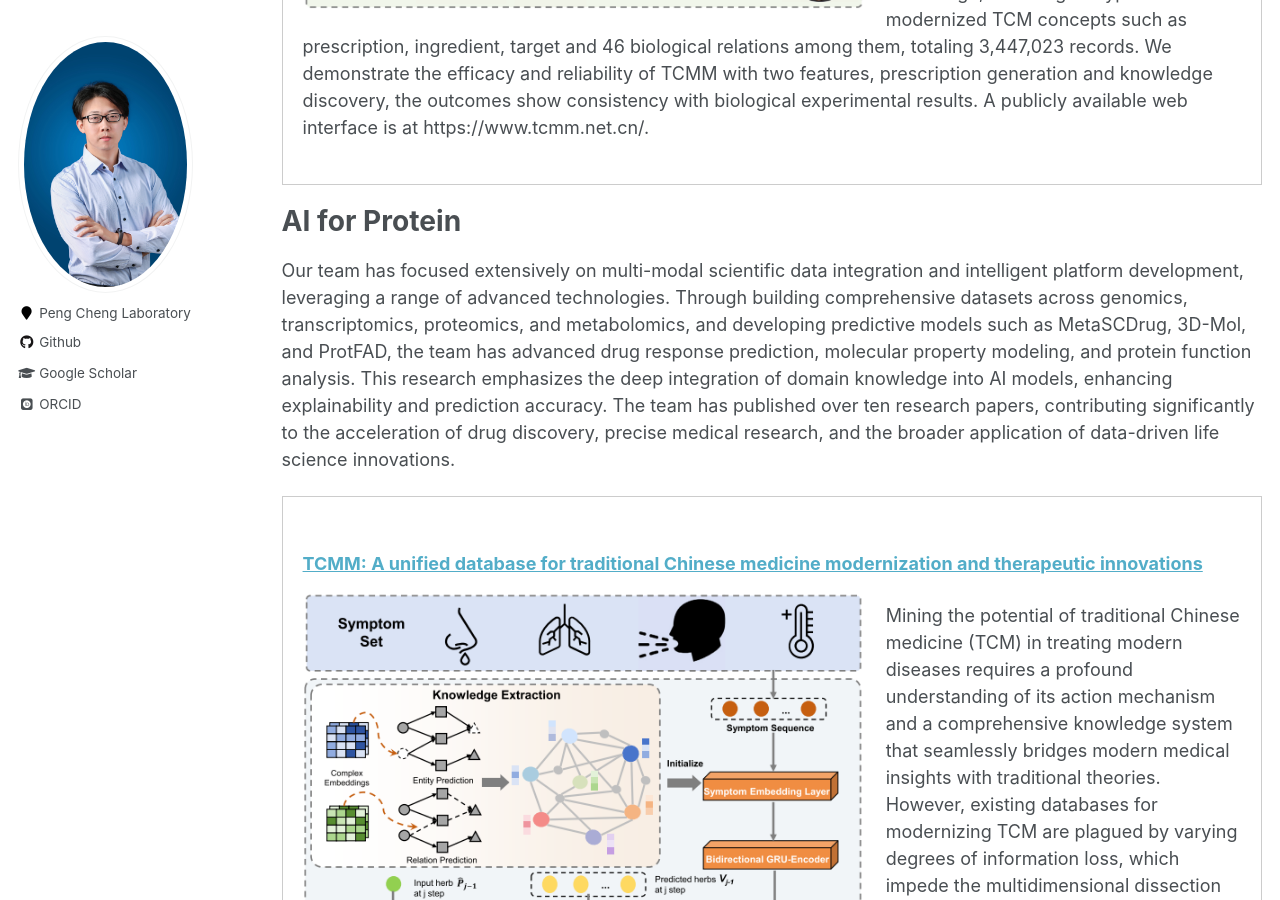
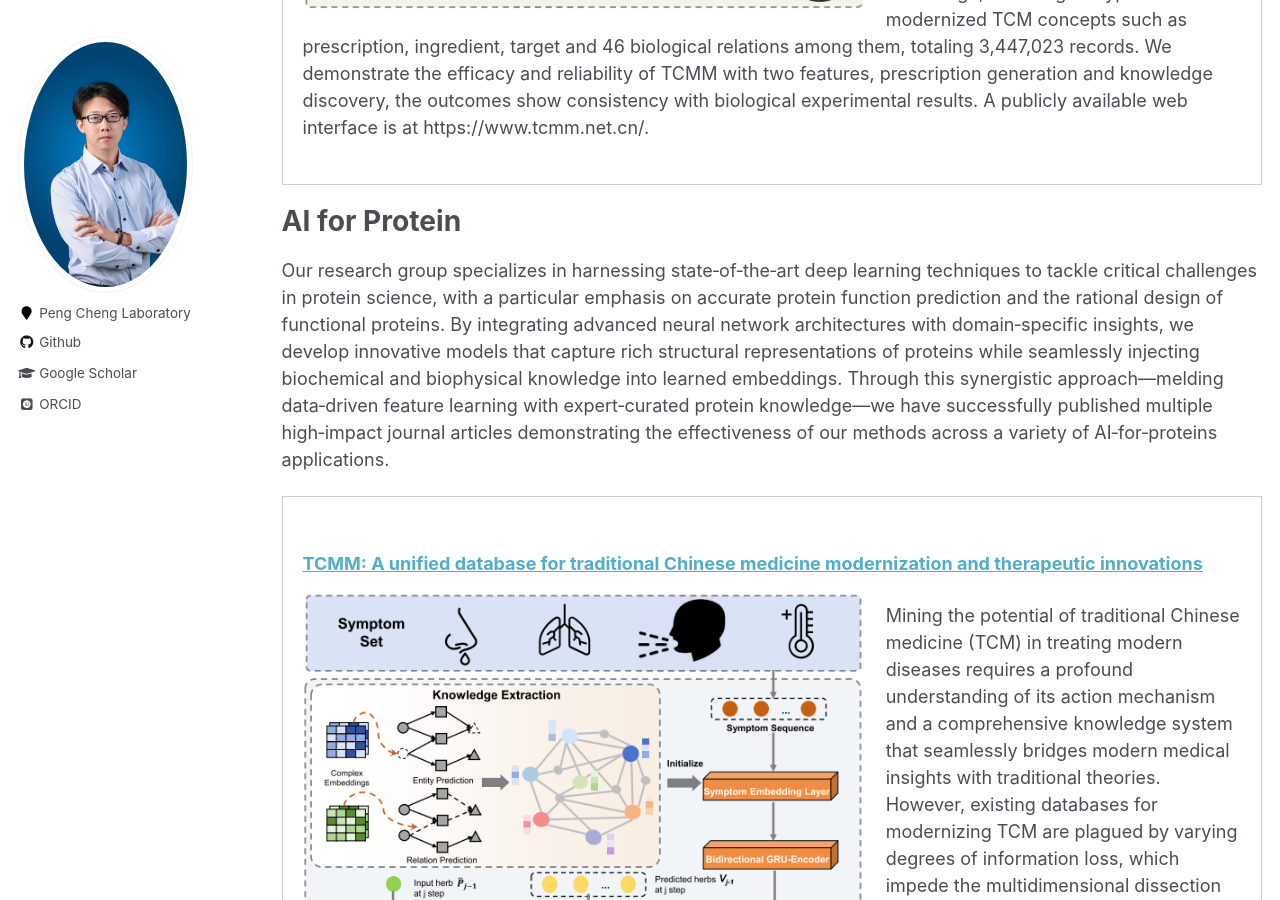
Before and after one commit to zhixiang-ren/zhixiang-ren.github.io, a Jekyll site: the page built from _pages/Research.html, in a window 1280 px wide and 900 px high, scrolled down 2834 px. Built offline with Jekyll 4.4.1, drawn with Linux system fonts in a browser that asks for light colours; some web fonts are replaced.

Commit message:
Update Research.html

```diff
--- a/_pages/Research.html
+++ b/_pages/Research.html
@@ -80,10 +80,9 @@ author_profile: true
 <!-- AI for Protein 部分 -->
 <h1>AI for Protein</h1>
 <p>
-  Our team has focused extensively on multi-modal scientific data integration and intelligent platform development, leveraging a range of advanced technologies.
-  Through building comprehensive datasets across genomics, transcriptomics, proteomics, and metabolomics, and developing predictive models such as MetaSCDrug, 3D-Mol, and ProtFAD, the team has advanced drug response prediction, molecular property modeling, and protein function analysis.
-  This research emphasizes the deep integration of domain knowledge into AI models, enhancing explainability and prediction accuracy.
-  The team has published over ten research papers, contributing significantly to the acceleration of drug discovery, precise medical research, and the broader application of data-driven life science innovations.
+  Our research group specializes in harnessing state‑of‑the‑art deep learning techniques to tackle critical challenges in protein science, with a particular emphasis on accurate protein function prediction and the rational design of functional proteins.
+  By integrating advanced neural network architectures with domain‑specific insights, we develop innovative models that capture rich structural representations of proteins while seamlessly injecting biochemical and biophysical knowledge into learned embeddings.
+  Through this synergistic approach—melding data‑driven feature learning with expert‑curated protein knowledge—we have successfully published multiple high‑impact journal articles demonstrating the effectiveness of our methods across a variety of AI‑for‑proteins applications.
 </p>
 
 <!-- 每个论文的div -->
```
